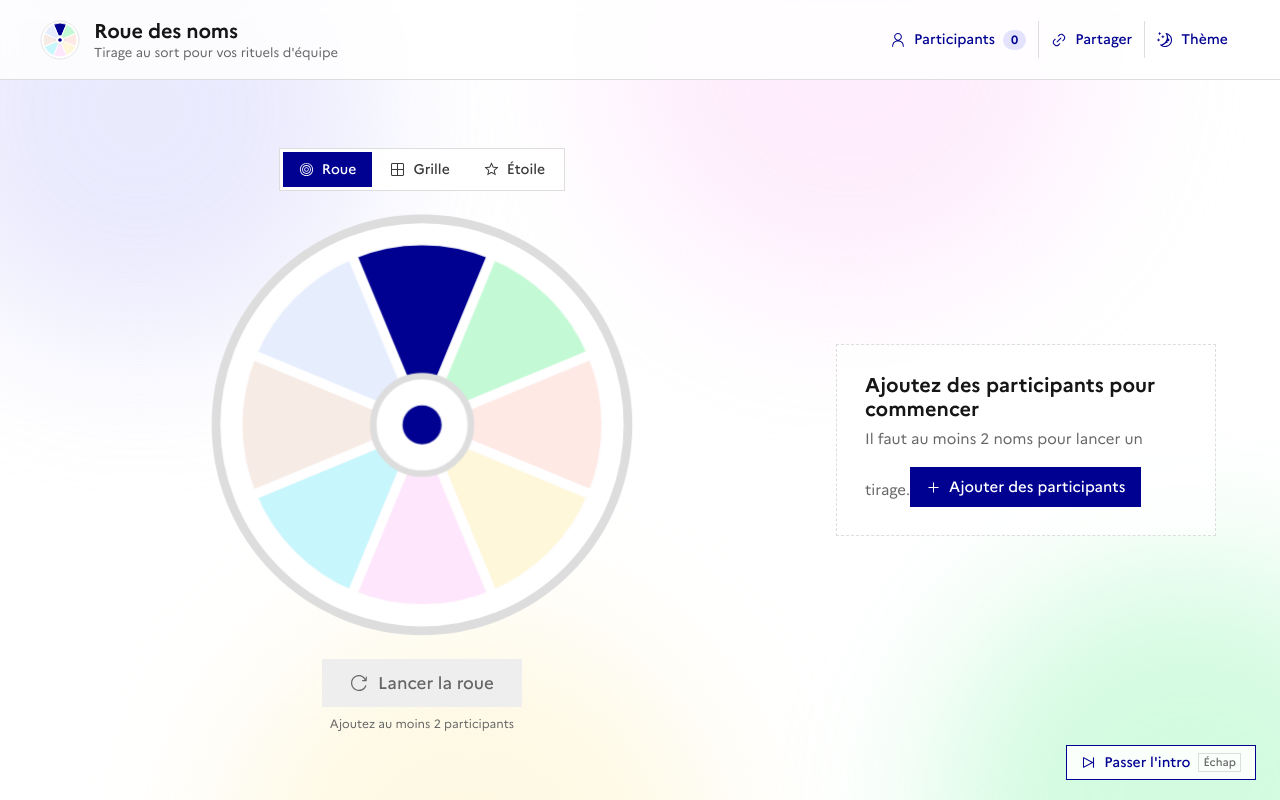
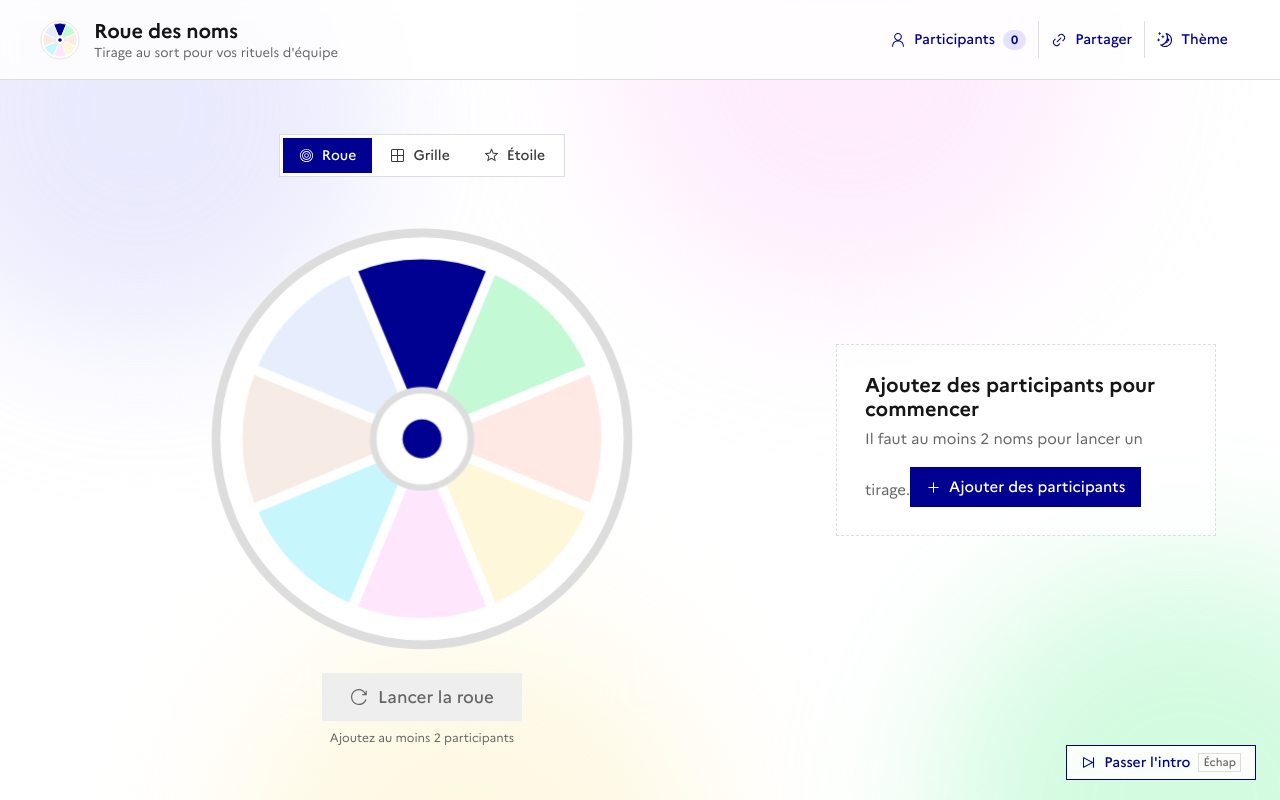
Before and after one commit to jordantaillefer/whell-name, a Next.js app: page / in a window 1280 px wide. Built offline with nearby package versions, Linux system fonts and the light colour scheme.

Commit message:
fix: le repère et la part gagnante ne passent plus sous le sélecteur de mode

```diff
--- a/components/roue/NameWheelApp.module.css
+++ b/components/roue/NameWheelApp.module.css
@@ -23,7 +23,8 @@
 }
 .stageSingle { grid-template-columns: minmax(0, 1fr); }
 .drawCol { display: flex; flex-direction: column; align-items: center; gap: 24px; }
-.drawArea { position: relative; display: grid; place-items: center; isolation: isolate; }
+/* Marge haute : le repère (-14px) et la part gagnante qui ressort (+12px) ne doivent pas toucher le sélecteur */
+.drawArea { position: relative; display: grid; place-items: center; isolation: isolate; margin-top: 28px; }
 .glow {
   position: absolute;
   top: 50%;
```
